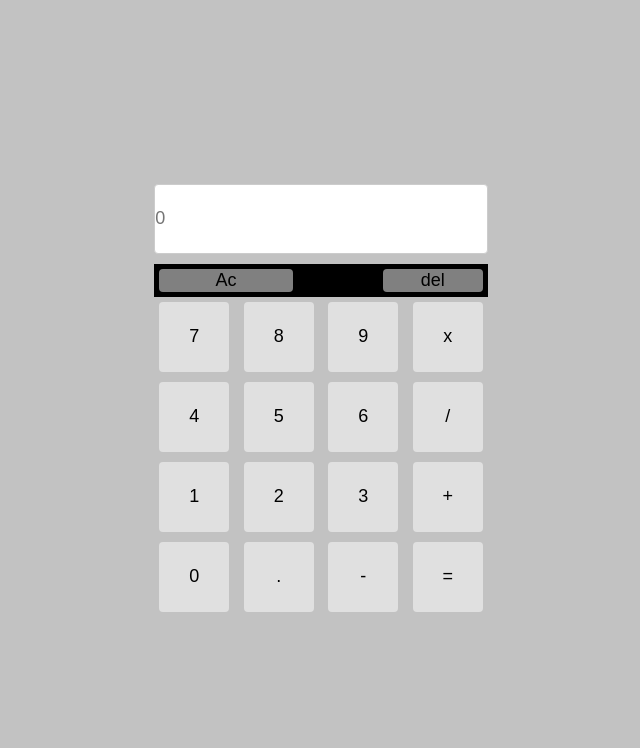
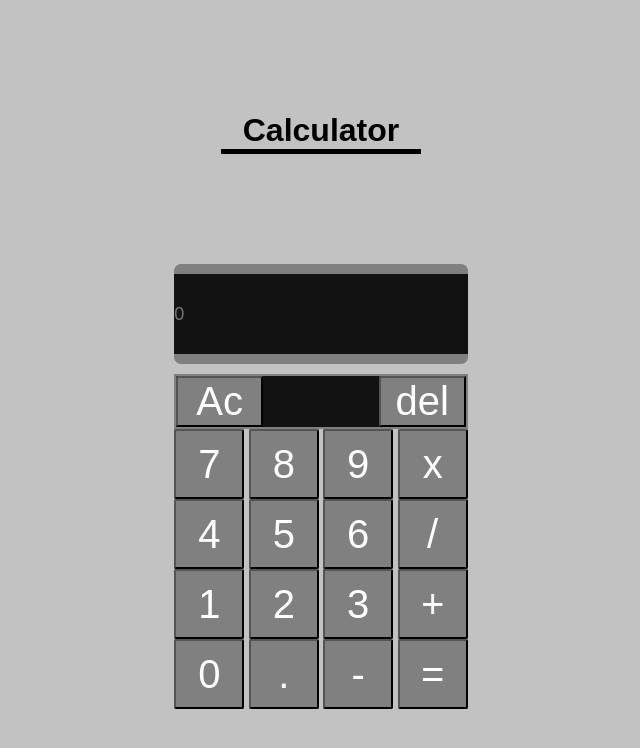
Before and after one commit to MbilawalRaza/JS-calculator, a plain HTML site: page index.html in a window 1280 px wide. Shown: the whole page, without its empty margins (319-959 px from the left). Drawn offline with Linux system fonts and the light colour scheme.

Commit message:
update
not completed

```diff
--- a/index.html
+++ b/index.html
@@ -6,13 +6,14 @@
     <title>Document</title>
     <link rel="stylesheet" href="style.css">
 </head>
-<body>
-
+<body >
+    <h1 class="heading">Calculator</h1>
     <div >
 
         <div>
-            <input  id="inp" type="text" placeholder="0">
+            <input  id="inp" type="number" placeholder="0">
         </div>
+
         <div class="deletebtns">
             <button onclick="allClear()"  class="btn1">Ac</button>
             <button  class="btn2"> <span>del</span></button>
@@ -43,6 +44,5 @@
         </div>
     </div>
 </body>
-
 <script src="app.js"></script>
 </html>
--- a/style.css
+++ b/style.css
@@ -3,7 +3,8 @@ body {
     margin: 0;
     padding: 0;
     display: flex;
-    justify-content: center;
+    flex-direction: column;
+    justify-content: space-evenly;
     align-items: center;
     height: 100vh;
     background-color: #c2c2c2;
@@ -15,49 +16,62 @@ body {
     box-shadow: 0 0 10px rgba(0, 0, 0, 0.1);
     padding: 20px;
     width: 200px;
+    width: 100%;
+    height: auto;
 }
 
-h1 {
+.heading{
     text-align: center;
-    font-size: 24px;
+    font-size: auto;
     margin-bottom: 20px;
+    width: 200px;
+    font-weight: bold;
+    border-bottom: 5px solid black;
 }
 .deletebtns{
     display: flex;
     justify-content: space-between;
-    background-color: black;
+    background-color: rgb(19, 18, 18);
 
+    border: 2px solid gray;
 }
 
 input {
-    width: calc(100% );
+    align-items: center;
+    width: 100% ;
     padding: 0px;
     font-size: 18px;
     margin-bottom: 10px;
     border: 1px solid #ccc;
     border-radius: 4px;
-    box-sizing: border-box;
-    height: 70px;
+    height: 80px;
+    border: 10px solid grey;
+    border-right: 2px;
+    border-left: 2px ;
+    background-color: rgb(19, 18, 18);
+    border-radius: 7px  ;
+    color: white;
 }
 
 button {
     width: 70px;
     height: 70px;
-    font-size: 18px;
-    margin: 5px;
+    font-size: 40px;
     cursor: pointer;
-    border: none;
-    border-radius: 4px;
-    background-color: #e0e0e0;
+    border: 2px soid black;
+    color: white;
+    background-color: gray;
+    border-radius: 2px;
 }
  .btn1{
 background-color: grey;
 height: auto;
-width: 40%;
+width: 30%;
 
 }
 .btn2{
     background-color: grey;
     height: auto;
     width: 30%;
+
 }
```
